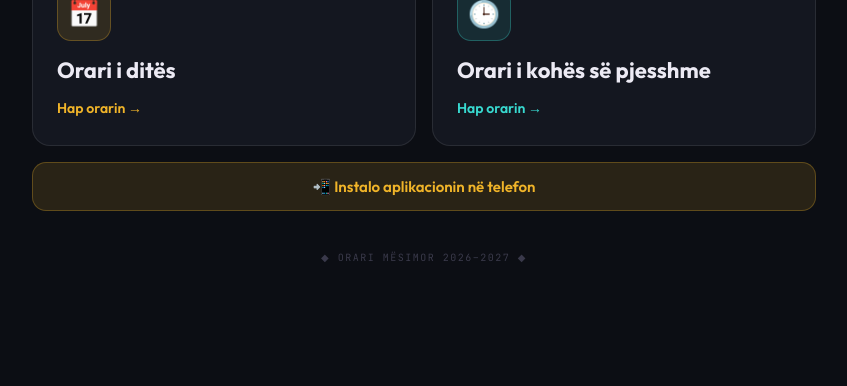
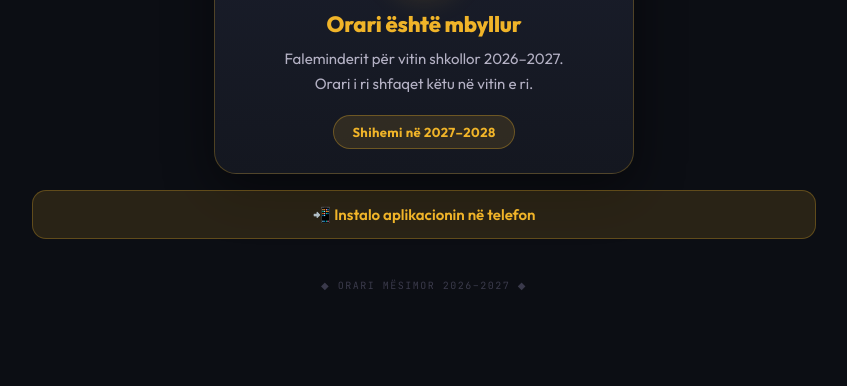
Before and after one commit to fjonamera2-lab/Orari, a plain HTML site: page index.html in a window 1280 px wide. Shown: the part 414-800 px from the top of the page, without its empty margins (216-1063 px from the left). Drawn offline with Linux system fonts and the light colour scheme.

Commit message:
Add files via upload

```diff
--- /dev/null
+++ b/cilesimet.js
@@ -0,0 +1,9 @@
+// Cilësimet e orarit. Ndrysho vetëm këtë skedar për të hapur/mbyllur orarin ose për të ndryshuar vitin.
+// mbyllur: true  -> mësuesit shohin mesazhin e mbylljes.   mbyllur: false -> orari hapet normalisht.
+// titulli dhe mesazhi mund të lihen bosh: atëherë del teksti i gatshëm.
+window.ORARI_CILESIMET = {
+  "viti": "2026–2027",
+  "mbyllur": true,
+  "titulli": "",
+  "mesazhi": ""
+};
--- a/index.html
+++ b/index.html
@@ -103,13 +103,15 @@ footer{text-align:center;margin-top:40px;color:var(--text-faint);font-size:10px;
   .hdr{margin-bottom:10px}
 }
 </style>
+<script src="cilesimet.js"></script>
+<script src="mbyllja.js"></script>
 </head>
 <body>
 <div class="page">
   <div class="hdr">
     <img class="logo" src="stema.png" alt="Stema e Gjimnazit &quot;Said Najdeni&quot;">
     <div class="school">Gjimnazi &quot;Said Najdeni&quot; &middot; Peshkopi</div>
-    <div class="badge">&#9670; Viti Akademik 2026–2027 &#9670;</div>
+    <div class="badge"><span>&#9670; Viti Akademik <span data-viti>2026–2027</span> &#9670;</span></div>
     <h1>ORARI MËSIMOR</h1>
     <p>Zgjidh orarin që të duhet.</p>
   </div>
@@ -127,7 +129,7 @@ footer{text-align:center;margin-top:40px;color:var(--text-faint);font-size:10px;
   </div>
   <button class="install" id="installBtn" type="button">&#128242; Instalo aplikacionin në telefon</button>
   <div class="hint" id="installHint"></div>
-  <footer>&#9670; ORARI MËSIMOR 2026–2027 &#9670;</footer>
+  <footer>&#9670; ORARI MËSIMOR <span data-viti>2026–2027</span> &#9670;</footer>
 </div>
 <div class="ios" id="iosGuide">
   <div class="ios-box">
--- /dev/null
+++ b/mbyllja.js
@@ -0,0 +1,43 @@
+/* Lexon cilesimet.js: ndryshon vitin në faqen kryesore dhe shfaq mesazhin kur orari është mbyllur. */
+(function(){
+  var C=window.ORARI_CILESIMET||{};
+  var viti=String(C.viti||'').trim();
+  function nextYear(v){var m=/(\d{4})\D+(\d{4})/.exec(v||'');return m?m[2]+'–'+(parseInt(m[2],10)+1):'';}
+  function esc(s){return String(s).replace(/[&<>"]/g,function(c){return {'&':'&amp;','<':'&lt;','>':'&gt;','"':'&quot;'}[c];});}
+  function card(){
+    var next=nextYear(viti);
+    var title=String(C.titulli||'').trim()||'Orari është mbyllur';
+    var msg=String(C.mesazhi||'').trim();
+    var def=!msg;
+    if(def){
+      msg=(viti?'Faleminderit për vitin shkollor '+viti+'.\n':'Faleminderit për këtë vit shkollor.\n')+'Orari i ri shfaqet këtu në vitin e ri.';
+    }
+    var pill=(def&&next)?'<div style="display:inline-block;margin-top:18px;padding:8px 18px;border-radius:999px;background:rgba(240,180,41,.12);border:1px solid rgba(240,180,41,.32);color:#f0b429;font-size:13px;font-weight:700;letter-spacing:.4px">Shihemi në '+next+'</div>':'';
+    return '<div style="box-sizing:border-box;width:100%;max-width:420px;margin:0 auto;padding:26px 20px 24px;text-align:center;color:#eceaf4;font-family:Outfit,\'Segoe UI\',Arial,sans-serif;background:linear-gradient(180deg,#1a1e2c 0%,#141720 100%);border:1px solid rgba(240,180,41,.26);border-radius:22px;box-shadow:0 16px 50px rgba(0,0,0,.45)">'+
+      '<div style="width:74px;height:74px;margin:0 auto 14px;border-radius:50%;display:flex;align-items:center;justify-content:center;font-size:36px;line-height:1;background:radial-gradient(circle at 35% 30%,rgba(240,180,41,.32),rgba(240,180,41,.08));border:1px solid rgba(240,180,41,.4);box-shadow:0 0 30px rgba(240,180,41,.18)">&#127891;</div>'+
+      '<div style="font-size:22px;font-weight:800;color:#f0b429;line-height:1.2;letter-spacing:-.2px">'+esc(title)+'</div>'+
+      '<div style="font-size:15px;line-height:1.65;color:#b4b1c4;margin-top:10px;text-wrap:balance">'+esc(msg).replace(/\n/g,'<br>')+'</div>'+
+      pill+'</div>';
+  }
+  window.ORARI_MBYLLJA_CARD=card;
+  function ready(fn){if(document.readyState!=='loading')fn();else document.addEventListener('DOMContentLoaded',fn);}
+  ready(function(){
+    if(viti){
+      var els=document.querySelectorAll('[data-viti]');
+      for(var i=0;i<els.length;i++)els[i].textContent=viti;
+    }
+    if(!C.mbyllur)return;
+    var cards=document.querySelector('.cards');
+    if(cards&&document.getElementById('installBtn')){
+      cards.innerHTML=card();
+      cards.style.display='block';
+      var p=document.querySelector('.hdr p');if(p)p.style.display='none';
+    }else{
+      var o=document.createElement('div');
+      o.style.cssText='position:fixed;left:0;top:0;right:0;bottom:0;z-index:2147483000;background:#0c0e14;display:flex;align-items:center;justify-content:center;padding:20px;overflow:auto';
+      o.innerHTML=card();
+      document.body.appendChild(o);
+      document.documentElement.style.overflow='hidden';
+    }
+  });
+})();
--- a/sw.js
+++ b/sw.js
@@ -1,5 +1,5 @@
-const CACHE = 'orari-v12';
-const CORE = ['./', './index.html', './orari_dita.html', './orari_kp.html', './stema.jpg', './icon-192.png', './apple-touch-icon.png', './stema.png', './icon-512.png', './manifest.webmanifest'];
+const CACHE = 'orari-v14';
+const CORE = ['./', './index.html', './orari_dita.html', './orari_kp.html', './stema.jpg', './icon-192.png', './apple-touch-icon.png', './stema.png', './icon-512.png', './manifest.webmanifest', './cilesimet.js', './mbyllja.js'];
 
 self.addEventListener('install', e => {
   e.waitUntil(
```
Also changed, not shown: orari_dita.html (+2 -0 lines), orari_kp.html (+2 -0 lines).
